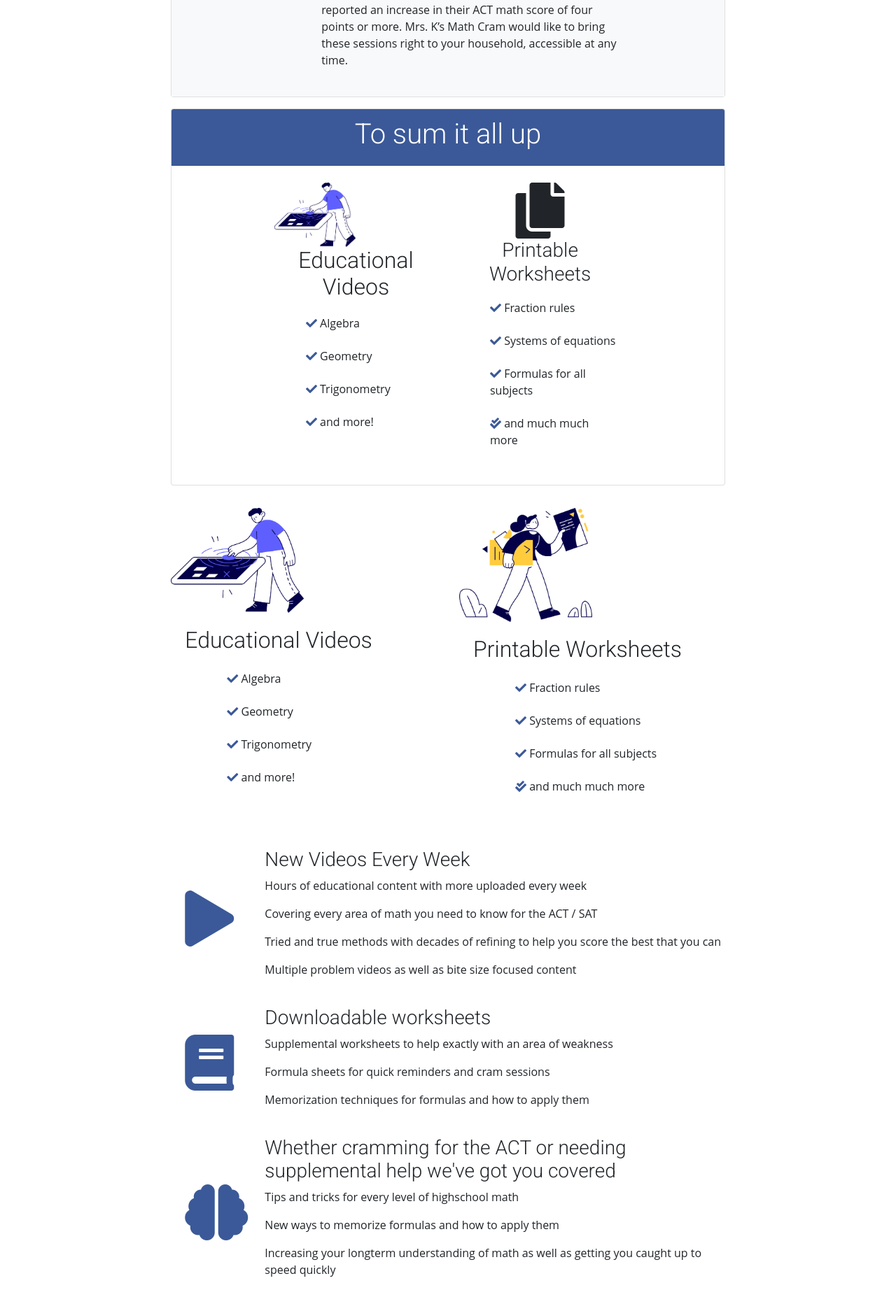
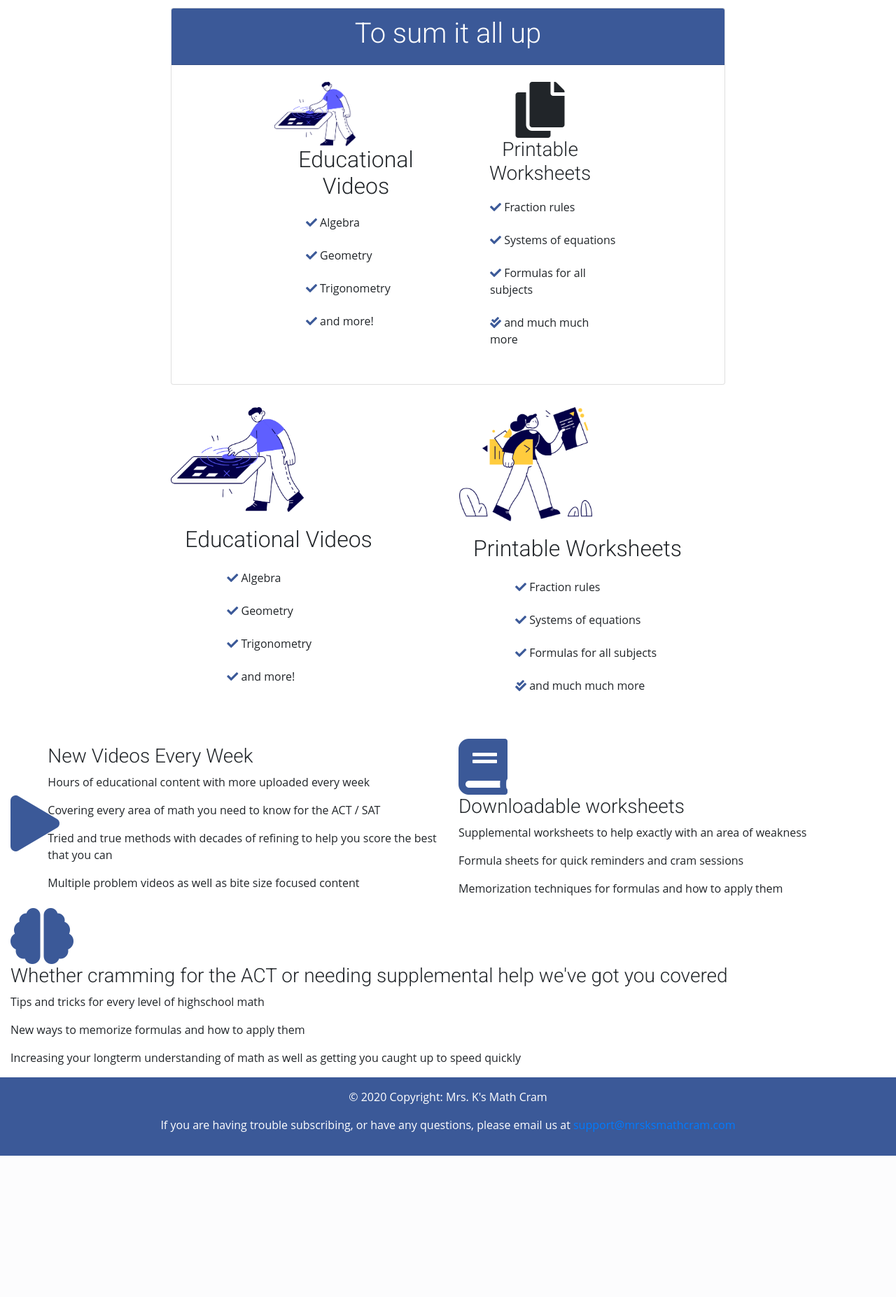
Before and after one commit to jasonah/MrsKsMathCram, a Django app: page / in a window 1280 px wide. Shown: the part 4573-6427 px from the top of the page at 70% size. After the commit the page ends 6225 px from the top, so only its background shows below. Run offline with Django 3.2, Linux system fonts and the light colour scheme; some libraries are stand-ins or nearby versions.

Commit message:
fiddling with lower icons

```diff
--- a/LandingPage/LandingPage/sendemail/templates/sendemail/index.html
+++ b/LandingPage/LandingPage/sendemail/templates/sendemail/index.html
@@ -261,7 +261,7 @@
         <div class="col-md-8">
           <div class="card-body">
             <div class="card-header text-center" style="background-color: #3B5998; transform: skew(20deg);">
-              <h1 style="color: #ffffff;font-family: 'Roboto', sans-serif; transform: skew(-20deg);">Tutors can cost upwards of a hundred dollars per hour, how much will this be?</h1>
+              <h1 style="color: #ffffff;font-family: 'Roboto', sans-serif; transform: skew(-20deg);">How much will this cost?</h1>
             </div>
             <div class="px-4 card-block">
               <br>
@@ -435,7 +435,100 @@
       </div>
     </div> -->
 
-    <div class="col-xl-8 mx-auto">
+    <div class="container-fluid">
+      <div class="row">
+        <div class="col-md-6 align-self-center">
+          <div class="row justify-content-between">
+          <div class="col-md-1 align-self-center">
+          <i class="fas fa-play fa-5x" style="color: #3B5998;"></i>
+          </div>
+          <div class="col-md-11">
+          <h3 style="font-family: 'Roboto', sans-serif;">New Videos Every Week</h3>
+            <p>Hours of educational content with more uploaded every week</p>
+            <p>Covering every area of math you need to know for the ACT / SAT</p>
+            <p>Tried and true methods with decades of refining to help you score the best that you can</p>
+            <p>Multiple problem videos as well as bite size focused content</p>
+          </div>
+        </div>
+        </div>
+        <div class="col-md-6">
+          <i class="fas fa-book fa-5x" style="color: #3B5998;"></i>
+          <h3 style="font-family: 'Roboto', sans-serif;">Downloadable worksheets</h3>
+            <p>Supplemental worksheets to help exactly with an area of weakness</p>
+            <p>Formula sheets for quick reminders and cram sessions</p>
+            <p>Memorization techniques for formulas and how to apply them</p>
+        </div>
+      </div>
+    </div>
+    <div class="container-fluid">
+      <div class="row">
+        <div class="col-md">
+          <i class="fas fa-brain fa-5x" style="color: #3B5998;"></i>
+            <h3 style="font-family: 'Roboto', sans-serif;">Whether cramming for the ACT or needing supplemental help we've got you covered</h3>
+            <p>Tips and tricks for every level of highschool math</p>
+            <p>New ways to memorize formulas and how to apply them</p>
+            <p>Increasing your longterm understanding of math as well as getting you caught up to speed quickly</p>
+        </div>
+      </div>
+    </div>
+
+    <!-- <div class="col-xl-6">
+      <table class="table table-borderless">
+        <tbody>
+          <tr>
+            <th scope="col"></th>
+            <td class="align-middle">
+              <i class="fas fa-play fa-5x" style="color: #3B5998;"></i>
+            </td>
+            <td class="col-xl-6">
+              <h3 style="font-family: 'Roboto', sans-serif;">New Videos Every Week</h3>
+              <p>Hours of educational content with more uploaded every week</p>
+              <p>Covering every area of math you need to know for the ACT / SAT</p>
+              <p>Tried and true methods with decades of refining to help you score the best that you can</p>
+              <p>Multiple problem videos as well as bite size focused content</p>
+            </td>
+          </tr>
+        </tbody>
+      </table>
+    </div>
+    <div class="col-xl-6">
+      <table class="table table-borderless">
+        <tbody>
+          <tr>
+            <th scope="col"></th>
+            <td class="align-middle">
+              <i class="fas fa-book fa-5x" style="color: #3B5998;"></i>
+            </td>
+            <td class="col-xl-6">
+              <h3 style="font-family: 'Roboto', sans-serif;">Downloadable worksheets</h3>
+                <p>Supplemental worksheets to help exactly with an area of weakness</p>
+                <p>Formula sheets for quick reminders and cram sessions</p>
+                <p>Memorization techniques for formulas and how to apply them</p>
+            </td>
+          </tr>
+        </tbody>
+      </table>
+    </div>
+    <div class="col-xl-6">
+      <table class="table table-borderless">
+        <tbody>
+          <tr>
+            <th scope="row"></th>
+            <td class="align-middle">
+              <i class="fas fa-brain fa-5x" style="color: #3B5998;"></i>
+            </td>
+            <td>
+              <h3 style="font-family: 'Roboto', sans-serif;">Whether cramming for the ACT or needing supplemental help we've got you covered</h3>
+                <p>Tips and tricks for every level of highschool math</p>
+                <p>New ways to memorize formulas and how to apply them</p>
+                <p>Increasing your longterm understanding of math as well as getting you caught up to speed quickly</p>
+            </td>
+          </tr>
+        </tbody>
+      </table>
+    </div> -->
+
+    <!-- <div class="col-xl-8 mx-auto">
       <table class="table table-borderless">
         <tbody>
           <tr>
@@ -477,15 +570,16 @@
           </tr>
         </tbody>
       </table>
-    </div>
+    </div> -->
 
 
     <!-- Footer -->
     <footer class="page-footer">
 
       <!-- Copyright -->
-      <div class="footer-copyright text-center py-3" style="background-color: #3B5998;">© 2020 Copyright: Mrs. K's Math Cram
-        <p>If you are having trouble subscribing, or have any questions, please email us at <a href="mailto:support@mrsksmathcram.com">support@mrsksmathcram.com</a></p>
+      <div class="footer-copyright text-center py-3" style="background-color: #3B5998;">
+        <p style="color:white">© 2020 Copyright: Mrs. K's Math Cram</p>
+        <p style="color:white">If you are having trouble subscribing, or have any questions, please email us at <a href="mailto:support@mrsksmathcram.com">support@mrsksmathcram.com</a></p>
       </div>
       <!-- Copyright -->
 
```
